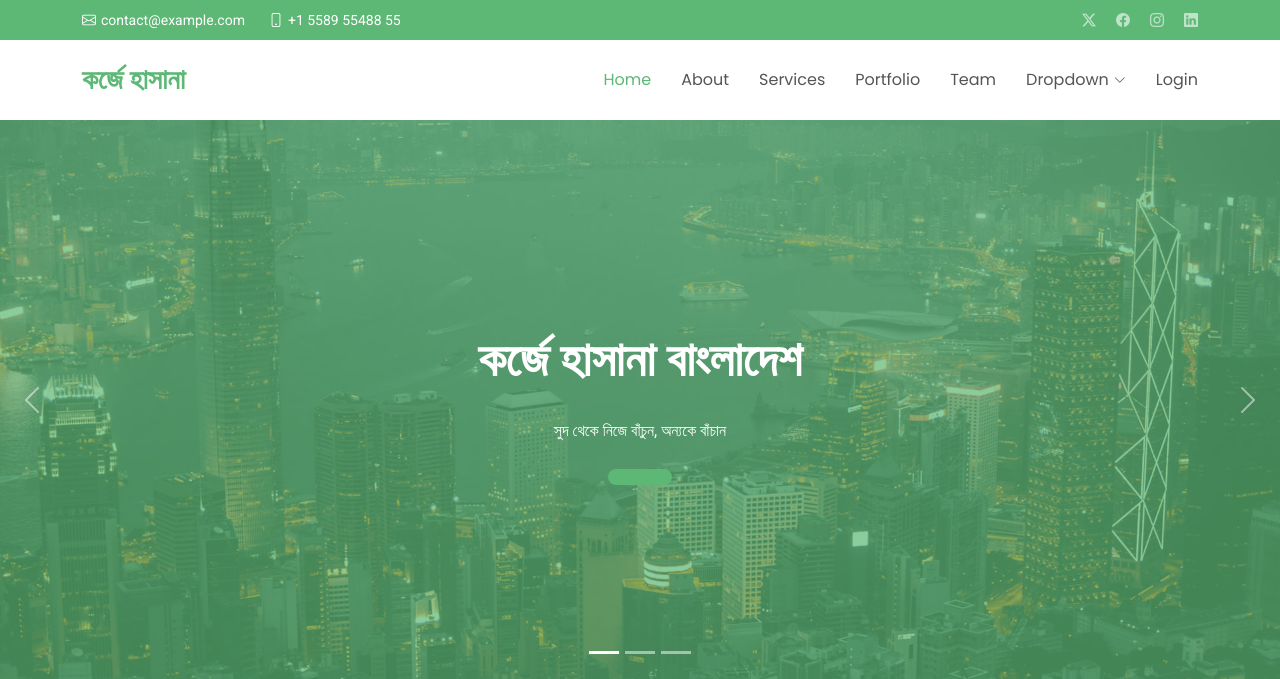
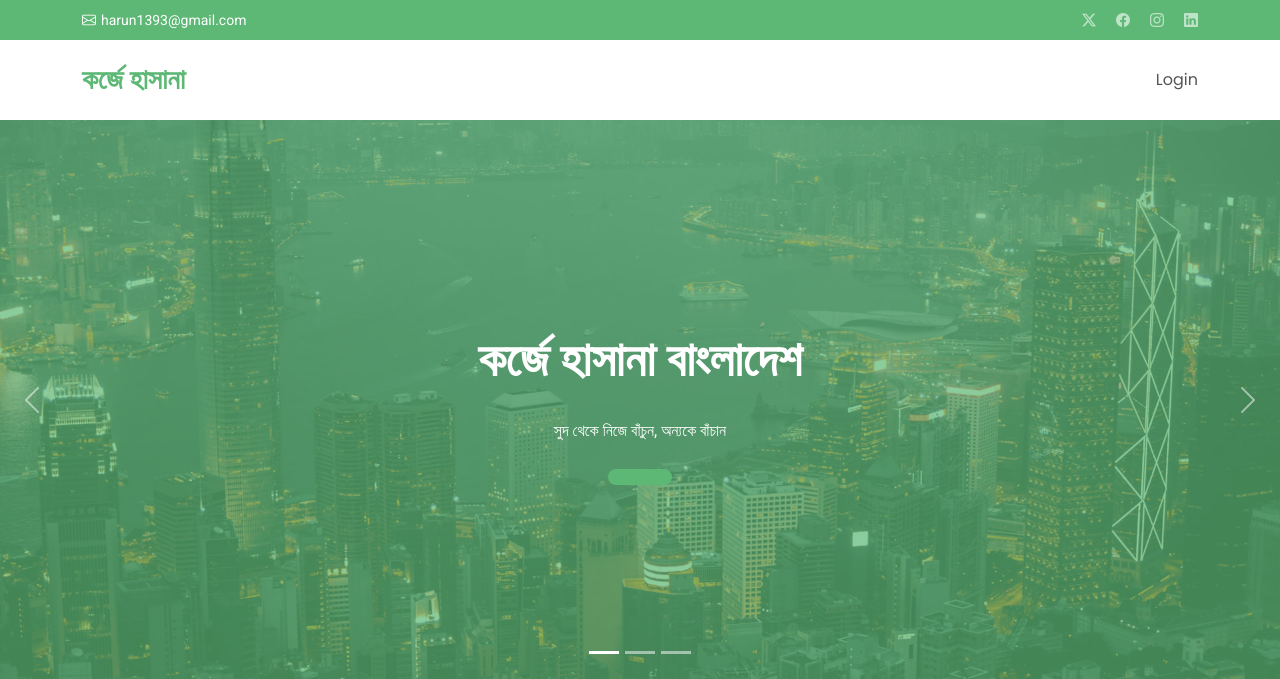
Before and after one commit to Korje-Hasana/korjehasana_backend, a Django app: page / in a window 1280 px wide. Shown: the top 679 px of the page. Run offline with Django 4.2, Linux system fonts and the light colour scheme; parts of the project's set-up code (start-up, migrations or seed data) failed here and were passed over; some libraries are stand-ins or nearby versions.

Commit message:
remove unused data

```diff
--- a/static/src/landing/css/main.css
+++ b/static/src/landing/css/main.css
@@ -1126,7 +1126,7 @@ section,
 }
 
 .why-us .card p {
-  color: color-mix(in srgb, var(--default-color), transparent 40%);
+  color: color-mix(in srgb, var(--default-color));
   font-size: 15px;
   margin: 0;
   padding: 0;
--- a/templates/index.html
+++ b/templates/index.html
@@ -44,12 +44,12 @@
     <div class="topbar d-flex align-items-center accent-background">
       <div class="container d-flex justify-content-center justify-content-md-between">
         <div class="contact-info d-flex align-items-center">
-          <i class="bi bi-envelope d-flex align-items-center"><a href="mailto:contact@example.com">contact@example.com</a></i>
-          <i class="bi bi-phone d-flex align-items-center ms-4"><span>+1 5589 55488 55</span></i>
+          <i class="bi bi-envelope d-flex align-items-center"><a href="mailto:contact@example.com">harun1393@gmail.com</a></i>
+<!--          <i class="bi bi-phone d-flex align-items-center ms-4"><span></span></i>-->
         </div>
         <div class="social-links d-none d-md-flex align-items-center">
           <a href="#" class="twitter"><i class="bi bi-twitter-x"></i></a>
-          <a href="#" class="facebook"><i class="bi bi-facebook"></i></a>
+          <a href="https://www.facebook.com/groups/korjehasanabd" class="facebook"><i class="bi bi-facebook"></i></a>
           <a href="#" class="instagram"><i class="bi bi-instagram"></i></a>
           <a href="#" class="linkedin"><i class="bi bi-linkedin"></i></a>
         </div>
@@ -67,28 +67,28 @@
 
         <nav id="navmenu" class="navmenu">
           <ul>
-            <li><a href="#hero" class="active">Home</a></li>
-            <li><a href="#about">About</a></li>
-            <li><a href="#services">Services</a></li>
-            <li><a href="#portfolio">Portfolio</a></li>
-            <li><a href="#team">Team</a></li>
-            <li class="dropdown"><a href="#"><span>Dropdown</span> <i class="bi bi-chevron-down toggle-dropdown"></i></a>
-              <ul>
-                <li><a href="#">Dropdown 1</a></li>
-                <li class="dropdown"><a href="#"><span>Deep Dropdown</span> <i class="bi bi-chevron-down toggle-dropdown"></i></a>
-                  <ul>
-                    <li><a href="#">Deep Dropdown 1</a></li>
-                    <li><a href="#">Deep Dropdown 2</a></li>
-                    <li><a href="#">Deep Dropdown 3</a></li>
-                    <li><a href="#">Deep Dropdown 4</a></li>
-                    <li><a href="#">Deep Dropdown 5</a></li>
-                  </ul>
-                </li>
-                <li><a href="#">Dropdown 2</a></li>
-                <li><a href="#">Dropdown 3</a></li>
-                <li><a href="#">Dropdown 4</a></li>
-              </ul>
-            </li>
+<!--            <li><a href="#hero" class="active">Home</a></li>-->
+<!--            <li><a href="#about">About</a></li>-->
+<!--            <li><a href="#services">Services</a></li>-->
+<!--            <li><a href="#portfolio">Portfolio</a></li>-->
+<!--            <li><a href="#team">Team</a></li>-->
+<!--            <li class="dropdown"><a href="#"><span>Dropdown</span> <i class="bi bi-chevron-down toggle-dropdown"></i></a>-->
+<!--              <ul>-->
+<!--                <li><a href="#">Dropdown 1</a></li>-->
+<!--                <li class="dropdown"><a href="#"><span>Deep Dropdown</span> <i class="bi bi-chevron-down toggle-dropdown"></i></a>-->
+<!--                  <ul>-->
+<!--                    <li><a href="#">Deep Dropdown 1</a></li>-->
+<!--                    <li><a href="#">Deep Dropdown 2</a></li>-->
+<!--                    <li><a href="#">Deep Dropdown 3</a></li>-->
+<!--                    <li><a href="#">Deep Dropdown 4</a></li>-->
+<!--                    <li><a href="#">Deep Dropdown 5</a></li>-->
+<!--                  </ul>-->
+<!--                </li>-->
+<!--                <li><a href="#">Dropdown 2</a></li>-->
+<!--                <li><a href="#">Dropdown 3</a></li>-->
+<!--                <li><a href="#">Dropdown 4</a></li>-->
+<!--              </ul>-->
+<!--            </li>-->
             <li><a href="{% url 'login' %}">Login</a></li>
           </ul>
           <i class="mobile-nav-toggle d-xl-none bi bi-list"></i>
@@ -281,6 +281,8 @@
       </div>
 
     </section><!-- /Why Us Section -->
+
+    {% comment %}
 
     <!-- Clients Section -->
     <section id="clients" class="clients section light-background">
@@ -736,6 +738,7 @@
       </div>
 
     </section><!-- /Contact Section -->
+    {% endcomment %}
 
   </main>
 
@@ -750,7 +753,7 @@
           <p>সুদ থেকে নিজে বাঁচুন, অন্যকে বাঁচান</p>
           <div class="social-links d-flex mt-4">
             <a href=""><i class="bi bi-twitter-x"></i></a>
-            <a href=""><i class="bi bi-facebook"></i></a>
+            <a href="https://www.facebook.com/groups/korjehasanabd"><i class="bi bi-facebook"></i></a>
             <a href=""><i class="bi bi-instagram"></i></a>
             <a href=""><i class="bi bi-linkedin"></i></a>
           </div>
```
